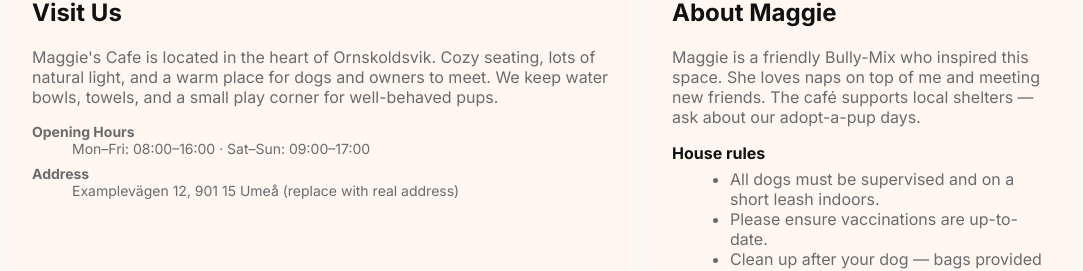
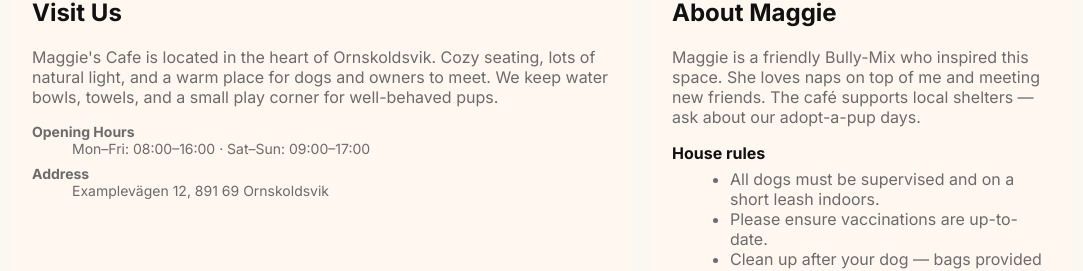
Before and after one commit to Eltonsean69x/Maggies-Cafe, a plain HTML site: page index.html in a window 1280 px wide. Shown: the part 972-1243 px from the top of the page, without its empty margins (98-1181 px from the left). Drawn offline with nearby package versions, Linux system fonts and the light colour scheme.

Commit message:
Update index.html

```diff
--- a/index.html
+++ b/index.html
@@ -131,7 +131,7 @@
             <dt style="font-weight:700">Opening Hours</dt>
             <dd>Mon–Fri: 08:00–16:00 · Sat–Sun: 09:00–17:00</dd>
             <dt style="font-weight:700;margin-top:8px">Address</dt>
-            <dd>Examplevägen 12, 901 15 Umeå (replace with real address)</dd>
+            <dd>Examplevägen 12, 891 69 Ornskoldsvik</dd>
           </dl>
         </div>
 
```
